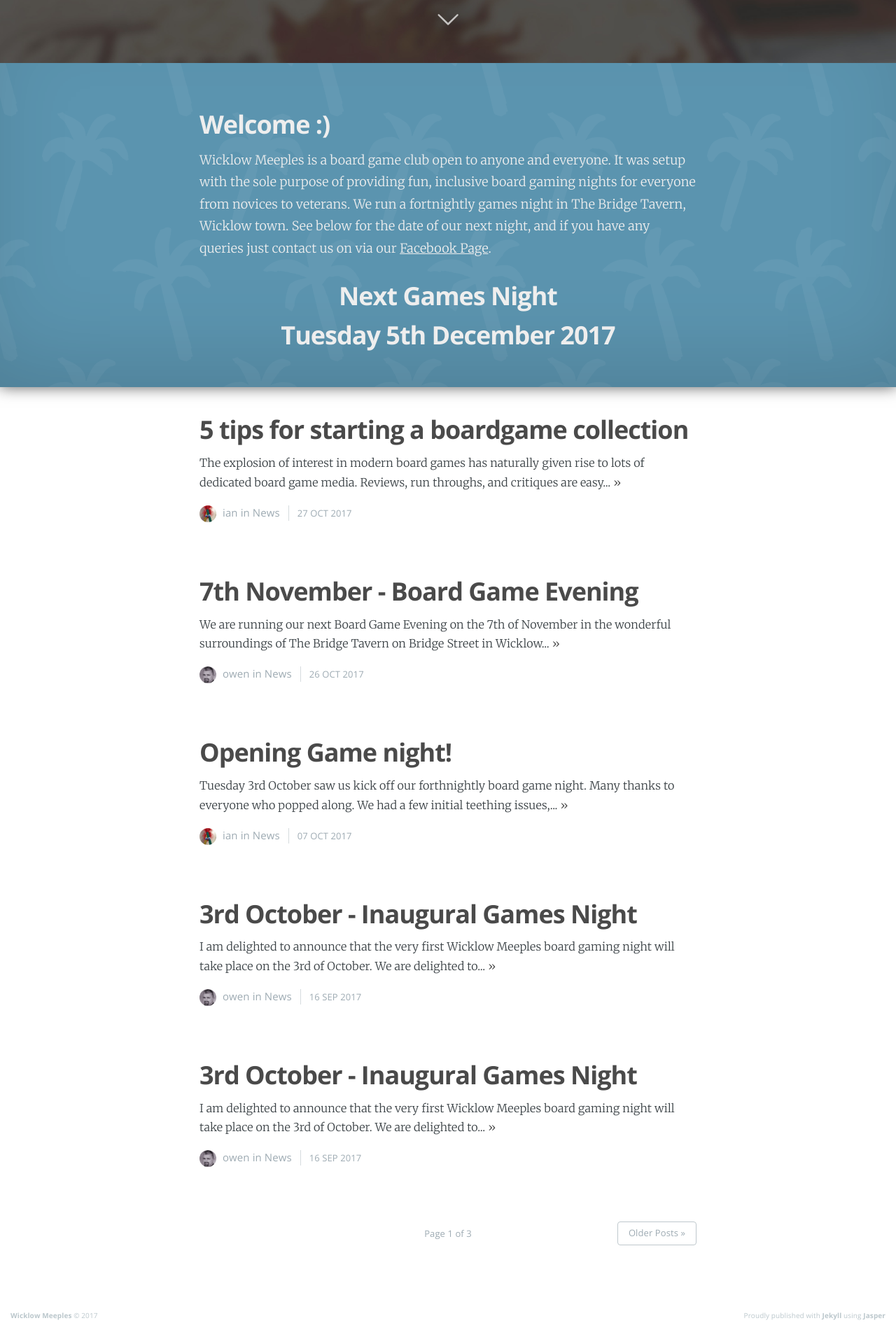
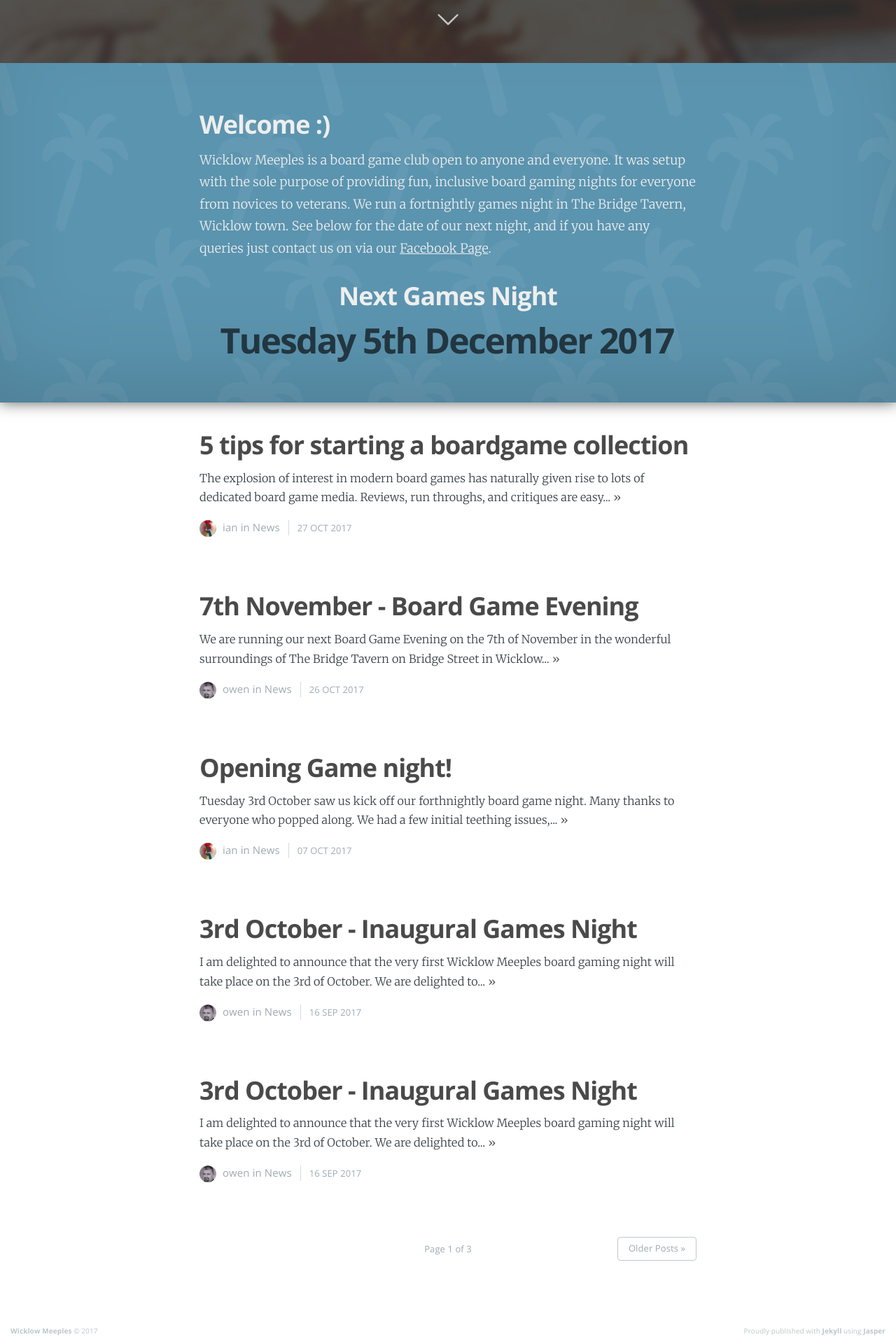
Before and after one commit to owenmcg/owenmcg.github.io, a Jekyll site: the page built from index.html, in a window 1280 px wide. Shown: the part 810-2730 px from the top of the page at 70% size. Built offline with Jekyll 4.4.1, drawn with Linux system fonts in a browser that asks for light colours; nearby versions of some CDN libraries; the list of posts is cut into pages by our own code; before the commit the page ends 2708 px from its top, so only the background shows below that.

Commit message:
Revert "changed next game night from h1 to h2 tag"
This reverts commit 2b3fa17d2b74e5ccd4683699885284ce8bd8602e.

```diff
--- a/index.html
+++ b/index.html
@@ -37,7 +37,7 @@ current: home
         <p class="post-excerpt">Wicklow Meeples is a board game club open to anyone and everyone. It was setup with the sole purpose of providing fun, inclusive board gaming nights for everyone from novices to veterans. We run a fortnightly games night in The Bridge Tavern, Wicklow town. See below for the date of our next night, and if you have any queries just contact us on via our <a href="https://www.facebook.com/wicklowmeeples/">Facebook Page</a>.
         </p>
         <h2 class="center">Next Games Night</h2>
-        <h2 class="center">Tuesday 5th December 2017</h2>
+        <h1 class="center">Tuesday 5th December 2017</h1>
     </div>
 </div>
 <main id="content" class="content" role="main">
```
